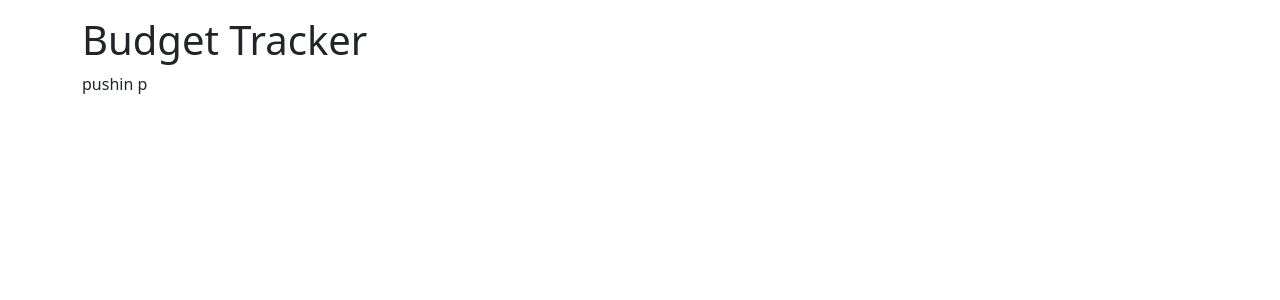
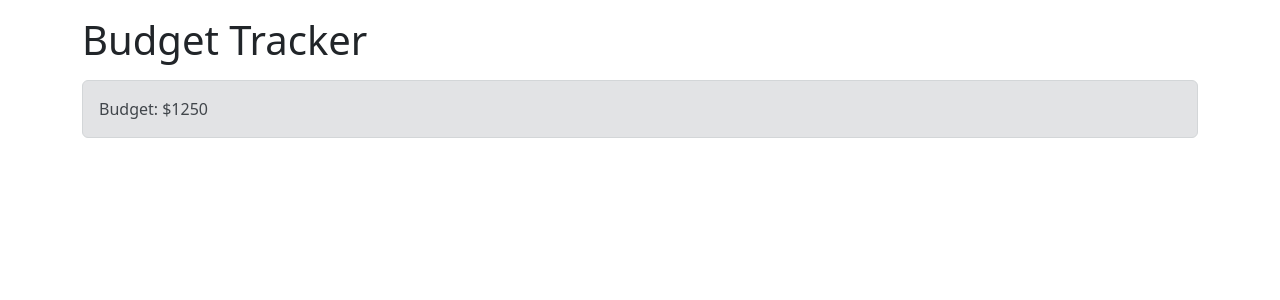
Before and after one commit to vanshajvohra/budget-tracker, a React (Create React App) app: page / in a window 1280 px wide. Shown: the top 300 px of the page. Built offline with nearby package versions, Linux system fonts and the light colour scheme.

Commit message:
budget row

```diff
--- a/src/App.js
+++ b/src/App.js
@@ -1,11 +1,16 @@
 import React from 'react';
 import 'bootstrap/dist/css/bootstrap.min.css';
+import Budget from './components/Budget';
 
 const App = () => {
     return (
         <div className='container'>
             <h1 className='mt-3'>Budget Tracker</h1>
-            <p>pushin p</p>
+            <div className='row mt-3'>
+                <div className='col-sm'>
+                    <Budget />
+                </div>
+            </div>
         </div>
     )
 }
--- /dev/null
+++ b/src/components/Budget.js
@@ -0,0 +1,11 @@
+import React from "react";
+
+const Budget = () => {
+    return (
+        <div className="alert alert-secondary">
+            <span>Budget: $1250</span>
+        </div>
+    )
+}
+
+export default Budget;
```
